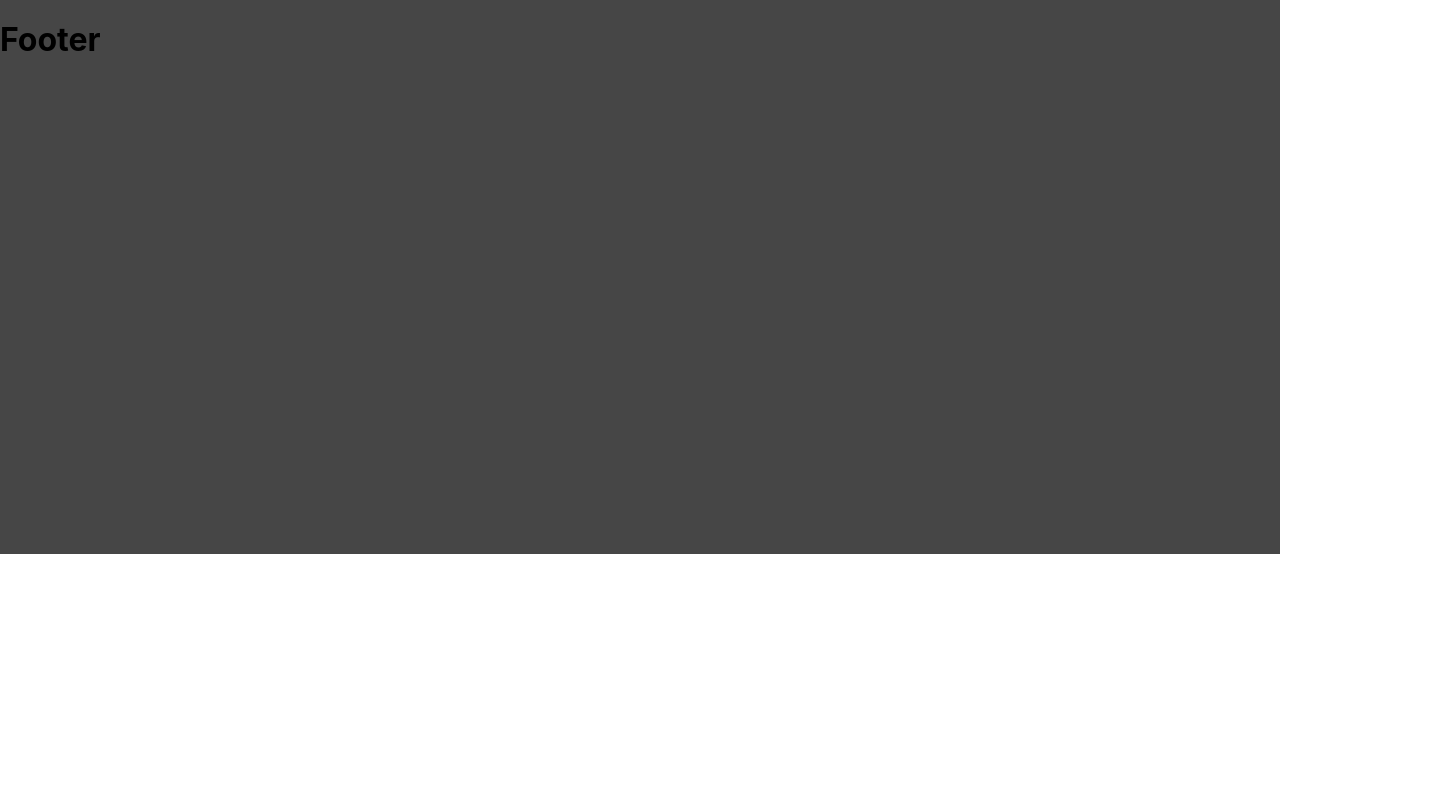
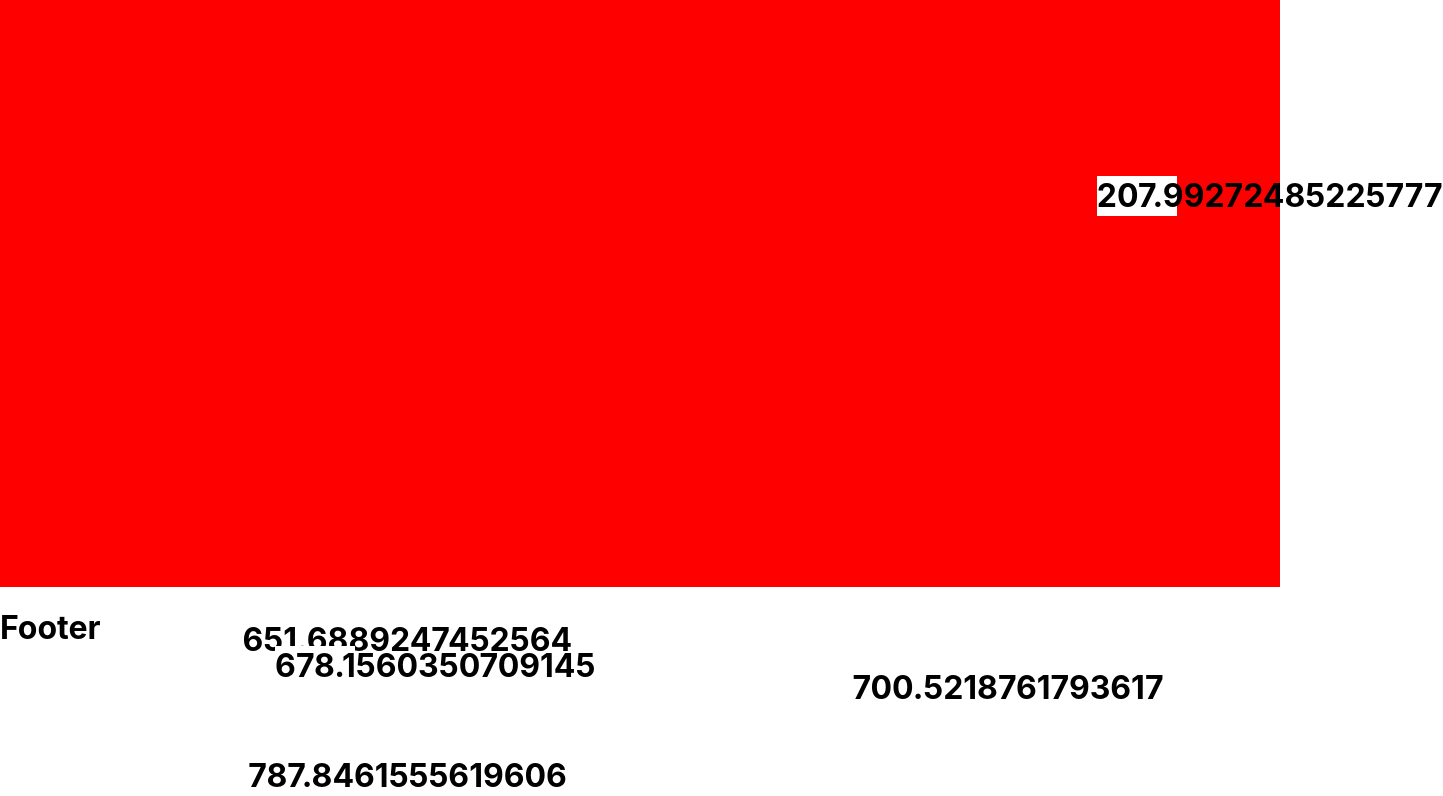
Before and after one commit to NikolasGreenfield/NikolasGreenfield.github.io, a React (Create React App) app: page / in a window 1280 px wide. Shown: the part 246-1042 px from the top of the page, 1443 px wide, since content can reach past the window. Before the commit the page ends 800 px from the top, so only its background shows below. Built offline with nearby package versions, Linux system fonts and the light colour scheme.

Commit message:
Add Bio Graph Collisions

```diff
--- a/src/Components/MainPage/MainPage.scss
+++ b/src/Components/MainPage/MainPage.scss
@@ -35,7 +35,11 @@
     flex-direction: column;
 }
 
+#BioGraphContainer {
+    height: 80vh;
+    background-color: red;
+}
+
 .FloatingText {
     position: absolute;
-
 }
--- a/src/Components/MainPage/MainPage.tsx
+++ b/src/Components/MainPage/MainPage.tsx
@@ -1,4 +1,4 @@
-import React, { useState, useEffect } from "react";
+import React, { useState, useEffect, useRef } from "react";
 import { useNavigate } from "react-router-dom";
 import { Button, setRef } from "@mui/material";
 import PermMediaIcon from "@mui/icons-material/PermMedia";
@@ -15,19 +15,29 @@ class FloatingTextGraph {
     Descriptors: BioDescriptor[];
     RefreshInterval: number;
     DefaultSpeed: number;
+    XStart: number;
+    Width: number;
+    YStart: number;
+    Height: number;
 
     constructor(refreshInterval: number, defaultSpeed: number) {
         this.RefreshInterval = refreshInterval;
         this.DefaultSpeed = defaultSpeed;
         this.Descriptors = [];
+        this.XStart = 0;
+        this.Width = 0;
+        this.YStart = 0;
+        this.Height = 0;
     }
 
     /**
      * Adds a new descriptor to the graph with a random position and initial direction.
      * @param text The new text to display in the graph.
      */
-    AddDescriptor(text: string) {
-        this.Descriptors.push(new BioDescriptor(text, this.DefaultSpeed));
+    AddDescriptor(text: string, width: number, height: number) {
+        this.Descriptors.push(
+            new BioDescriptor(text, width, height, this.DefaultSpeed)
+        );
     }
 
     /**
@@ -35,11 +45,26 @@ class FloatingTextGraph {
      */
     MoveDescriptors(): void {
         this.Descriptors.forEach((value) => {
+            if (value.XPos < this.XStart) {
+                value.XPos = this.XStart;
+                value.XVel = -value.XVel;
+            } else if (value.XPos + value.Width > this.XStart + this.Width) {
+                value.XPos = this.XStart + this.Width - value.Width;
+                value.XVel = -value.XVel;
+            }
+            if (value.YPos < this.YStart) {
+                value.YPos = this.YStart;
+                value.YVel = -value.YVel;
+            } else if (value.YPos + value.Height > this.YStart + this.Height) {
+                value.YPos = this.YStart + this.Height - value.Height;
+                value.YVel = -value.YVel;
+            }
+
             value.XPos += value.XVel;
             value.YPos += value.YVel;
         });
 
-        this.HandleCollisions();
+        //this.HandleCollisions();
     }
 
     /**
@@ -51,10 +76,18 @@ class FloatingTextGraph {
                 if (
                     Math.abs(
                         this.Descriptors[i].XPos - this.Descriptors[j].XPos
-                    ) <= 20 &&
+                    ) <=
+                        Math.max(
+                            this.Descriptors[i].Width,
+                            this.Descriptors[j].Width
+                        ) &&
                     Math.abs(
                         this.Descriptors[i].YPos - this.Descriptors[j].YPos
-                    ) <= 20
+                    ) <=
+                        Math.max(
+                            this.Descriptors[i].Height,
+                            this.Descriptors[j].Height
+                        )
                 ) {
                     this.Descriptors[i].XVel = -this.Descriptors[i].XVel;
                     this.Descriptors[i].YVel = -this.Descriptors[i].YVel;
@@ -84,10 +117,18 @@ class FloatingTextGraph {
             elements.push(
                 <h1
                     className="FloatingText"
-                    style={{ left: curr.XPos, top: curr.YPos }}
+                    style={{
+                        position: "absolute",
+                        left: this.XStart + curr.XPos,
+                        top: this.YStart + curr.YPos,
+                        width: curr.Width,
+                        height: curr.Height,
+                        backgroundColor: "white",
+                        textAlign: "center",
+                    }}
                     key={i}
                 >
-                    {curr.Text}
+                    {curr.YPos}
                 </h1>
             );
         }
@@ -102,6 +143,8 @@ class FloatingTextGraph {
  */
 class BioDescriptor {
     Text: string;
+    Width: number;
+    Height: number;
     // Descriptor Text positions in pixels.
     XPos: number;
     YPos: number;
@@ -116,23 +159,22 @@ class BioDescriptor {
      * @param text
      * @param sectionData
      */
-    constructor(text: string, defaultSpeed: number) {
+    constructor(
+        text: string,
+        width: number,
+        height: number,
+        defaultSpeed: number
+    ) {
         this.Text = text;
+        this.Width = width;
+        this.Height = height;
+
         this.XPos = Math.floor(Math.random() * 360);
         this.YPos = Math.floor(Math.random() * 360);
-        this.DriftDirection = Math.floor(Math.random() * 360);
         this.DriftDirection = Math.floor(Math.random() * 360);
 
         this.XVel = defaultSpeed * Math.cos(this.DriftDirection);
         this.YVel = defaultSpeed * Math.sin(this.DriftDirection);
-    }
-
-    /**
-     * Moves the Descriptor in the direction of its
-     */
-    Move(): void {
-        this.XPos += this.XVel;
-        this.YPos += this.YVel;
     }
 }
 
@@ -143,18 +185,30 @@ class BioDescriptor {
 function MainPage() {
     const navigate = useNavigate();
     const [descriptorGraph, setDescriptorGraph] = useState<FloatingTextGraph>(
-        new FloatingTextGraph(10, 25 / (1000 / 10))
+        new FloatingTextGraph(10, 80 / (1000 / 10))
     );
     const [reRender, setReRender] = useState<boolean>(false);
+    const GraphContainer: React.RefObject<HTMLDivElement> =
+        useRef<HTMLDivElement>(null);
 
-    // Initialise descriptors in the graph.
+    // Initialize descriptors in the graph.
     useEffect(() => {
+        if (GraphContainer != null && GraphContainer.current != null) {
+            var graphContainer = GraphContainer.current.getBoundingClientRect();
+            descriptorGraph.XStart = graphContainer.x;
+            descriptorGraph.Width = graphContainer.width;
+            descriptorGraph.YStart = graphContainer.y;
+            descriptorGraph.Height = graphContainer.height;
+            console.log(graphContainer.x, graphContainer.width);
+            console.log(graphContainer.y, graphContainer.height);
+        }
+
         descriptorGraph.ClearDescriptors();
-        descriptorGraph.AddDescriptor("test1");
-        descriptorGraph.AddDescriptor("test2");
-        descriptorGraph.AddDescriptor("test3");
-        descriptorGraph.AddDescriptor("test4");
-        descriptorGraph.AddDescriptor("test5");
+        descriptorGraph.AddDescriptor("test1", 80, 40);
+        descriptorGraph.AddDescriptor("2", 80, 40);
+        descriptorGraph.AddDescriptor("test3", 80, 40);
+        descriptorGraph.AddDescriptor("test4", 80, 40);
+        descriptorGraph.AddDescriptor("test5", 80, 40);
     }, []);
 
     // Move graph descriptors
@@ -195,8 +249,7 @@ function MainPage() {
                 </div>
             </div>
             <hr />
-            <div id="BioDiagram">
-                <h1 style={{}}>body</h1>
+            <div id="BioGraphContainer" ref={GraphContainer}>
                 {descriptorGraph.GenerateJSXElements()}
             </div>
             <Footer />
```
